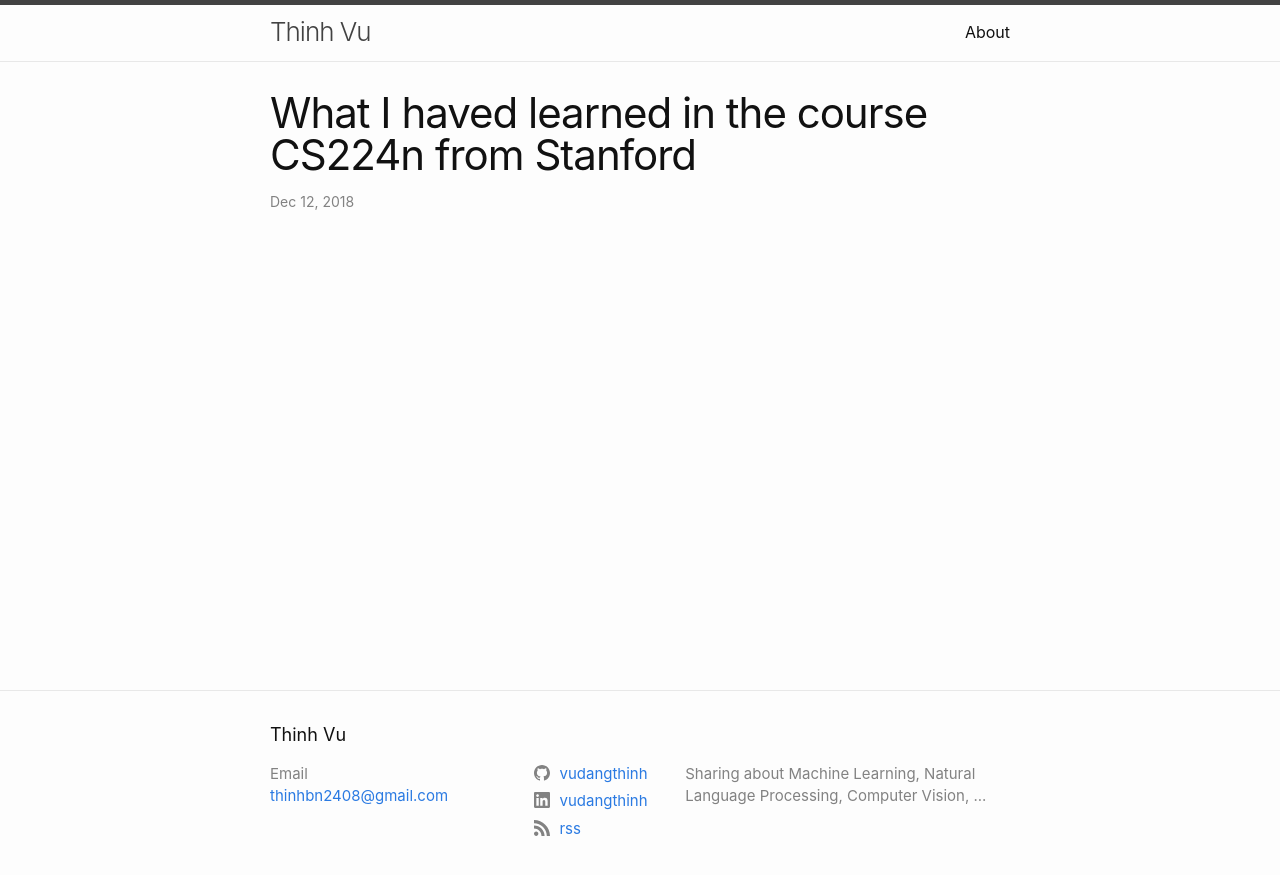
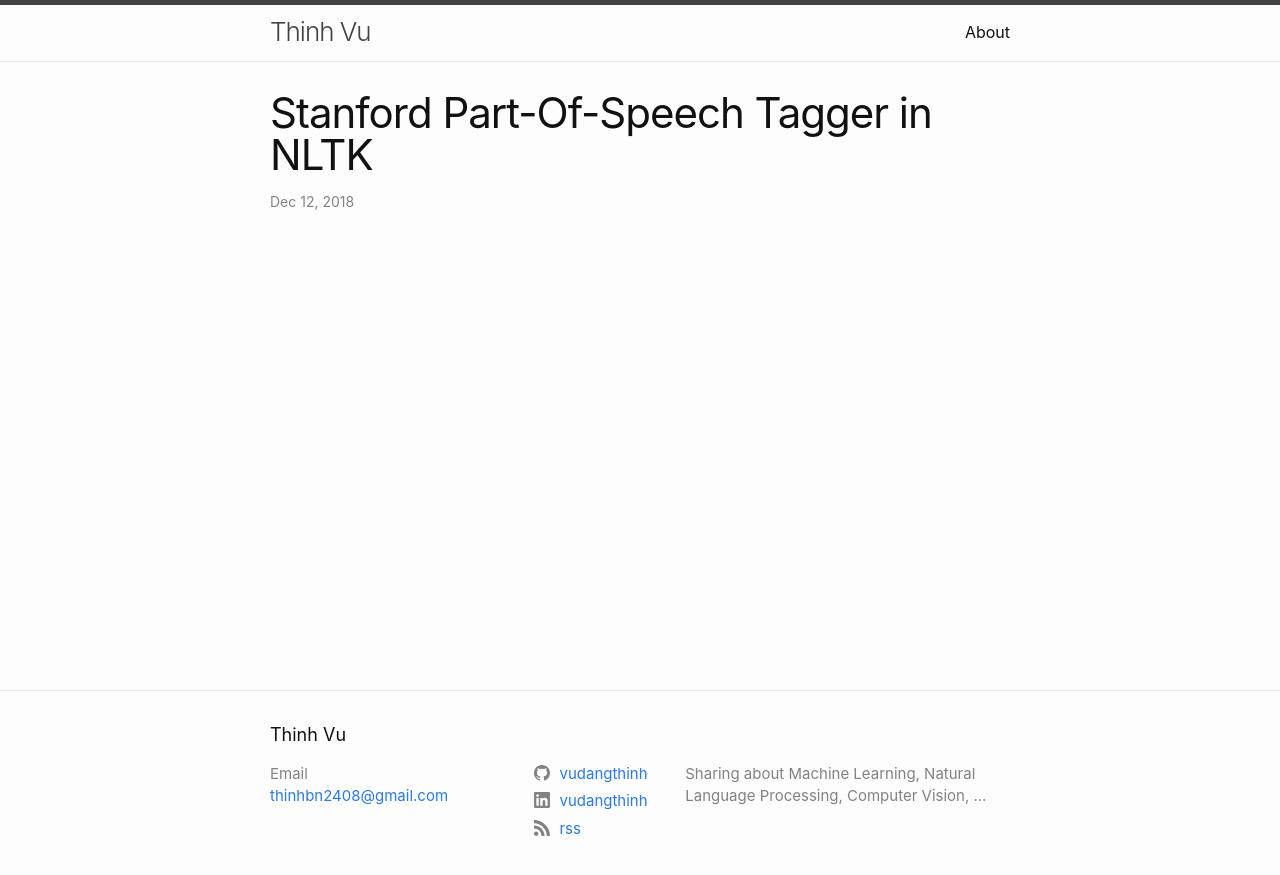
Before and after one commit to vudangthinh/vudangthinh.github.io, a Jekyll site: the page built from _posts/2018-12-12-stanford-tagger-nltk.md, in a window 1280 px wide. Shown: the top 875 px of the page. Built offline with Jekyll 4.4.1, drawn with Linux system fonts in a browser that asks for light colours.

Commit message:
fix title

```diff
--- a/_posts/2018-12-12-stanford-tagger-nltk.md
+++ b/_posts/2018-12-12-stanford-tagger-nltk.md
@@ -1,4 +1,4 @@
 ---
 layout: post
-title: What I haved learned in the course CS224n from Stanford
+title: Stanford Part-Of-Speech Tagger in NLTK
 ---
```
